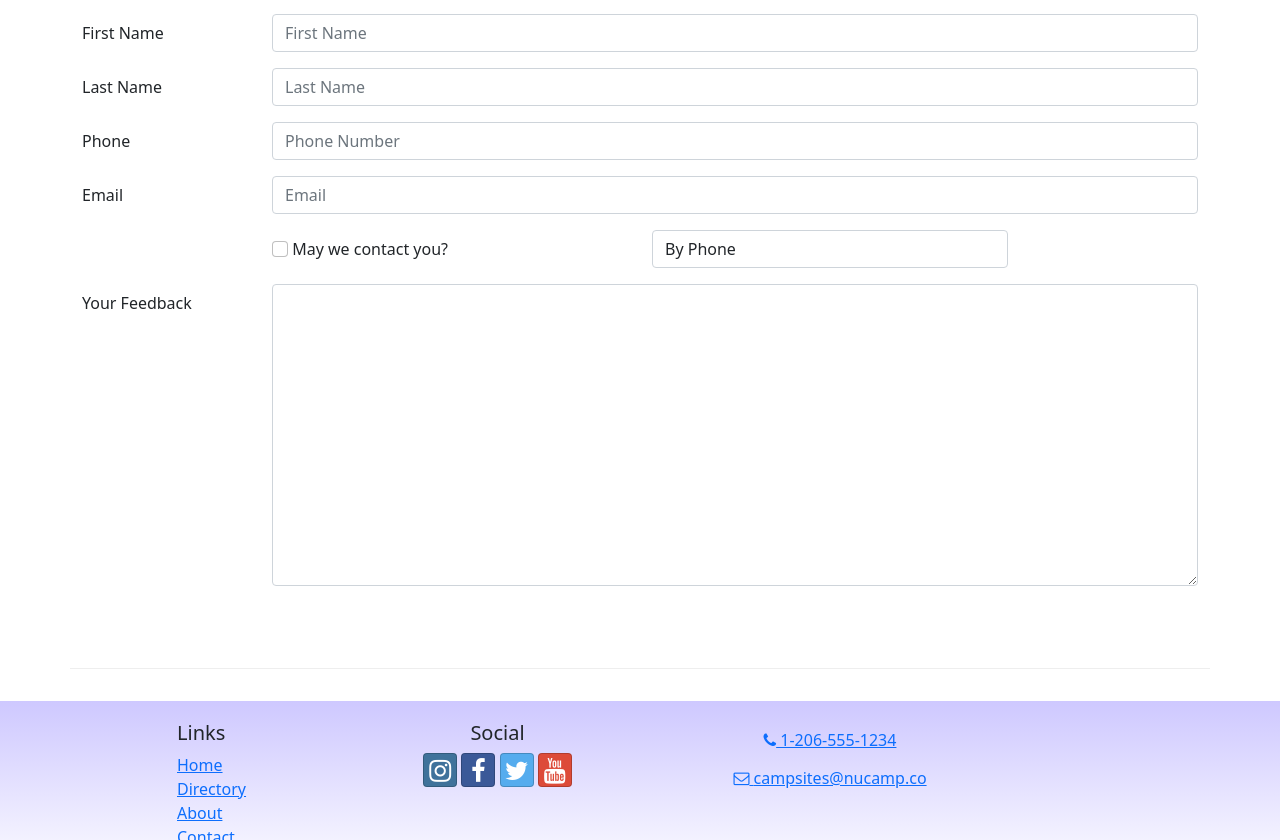
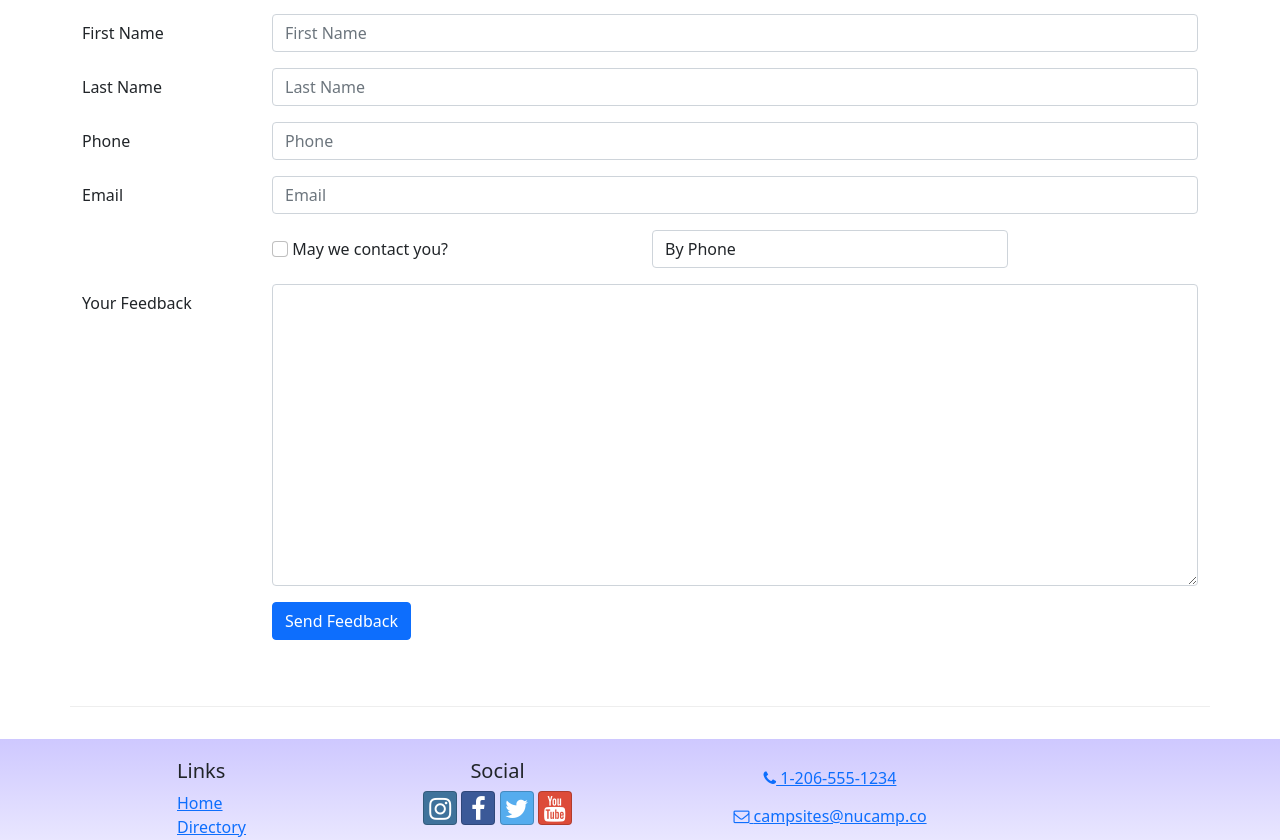
Before and after one commit to j-chaney3/nc-react, a React (Create React App) app in the folder nucampsite/: page /contact in a window 1280 px wide. Shown: the part 600-1440 px from the top of the page. Built offline with nearby package versions, Linux system fonts and the light colour scheme.

Commit message:
Contact Form - formik

```diff
--- a/nucampsite/src/components/ContactForm.js
+++ b/nucampsite/src/components/ContactForm.js
@@ -2,6 +2,12 @@
 import { Formik, Field, Form } from 'formik';
 
 const ContactForm = () => {
+	const handleSubmit = (values, { resetForm }) => {
+		console.log('form values', values);
+		console.log('in JSON format:', JSON.stringify(values));
+		resetForm();
+	};
+
 	return (
 		<Formik
 			initialValues={{
@@ -13,6 +19,7 @@
 				contactType: 'By Phone',
 				feedback: '',
 			}}
+			onSubmit={handleSubmit}
 		>
 			<Form>
 				<FormGroup row>
@@ -21,8 +28,8 @@
 					</Label>
 					<Col md="10">
 						<Field
-                            name='firstName'
-                            placeholder='First Name'
+							name="firstName"
+							placeholder="First Name"
 							className="form-control"
 						/>
 					</Col>
@@ -33,8 +40,8 @@
 					</Label>
 					<Col md="10">
 						<Field
-                            name='lastName'
-                            placeholder='Last Name'
+							name="lastName"
+							placeholder="Last Name"
 							className="form-control"
 						/>
 					</Col>
@@ -45,8 +52,8 @@
 					</Label>
 					<Col md="10">
 						<Field
-                            name='phoneNum'
-                            placeholder='Phone Number'
+							name="phoneNum"
+							placeholder="Phone"
 							className="form-control"
 						/>
 					</Col>
@@ -57,9 +64,9 @@
 					</Label>
 					<Col md="10">
 						<Field
-                            name='email'
-                            placeholder='Email'
-                            type='email'
+							name="email"
+							placeholder="Email"
+							type="email"
 							className="form-control"
 						/>
 					</Col>
@@ -67,16 +74,16 @@
 				<FormGroup row>
 					<Label check md={{ size: 4, offset: 2 }}>
 						<Field
-                            name='agree'
-                            type='checkbox'
-                            className='form-check-input'
+							name="agree"
+							type="checkbox"
+							className="form-check-input"
 						/>{' '}
 						May we contact you?
 					</Label>
 					<Col md="4">
 						<Field
-                            name='contactType'
-                            as='select'
+							name="contactType"
+							as="select"
 							className="form-control"
 						>
 							<option>By Phone</option>
@@ -90,14 +97,20 @@
 					</Label>
 					<Col md="10">
 						<Field
-                            name='feedback'
-                            as='textarea'
-                            rows='12'
-                            className='form-control'
+							name="feedback"
+							as="textarea"
+							rows="12"
+							className="form-control"
 						/>
 					</Col>
 				</FormGroup>
-				<FormGroup row></FormGroup>
+				<FormGroup row>
+					<Col md={{ size: 10, offset: 2 }}>
+						<Button type="submit" color="primary">
+							Send Feedback
+						</Button>
+					</Col>
+				</FormGroup>
 			</Form>
 		</Formik>
 	);
```
Lines whose indentation alone changed are shown as unchanged.
